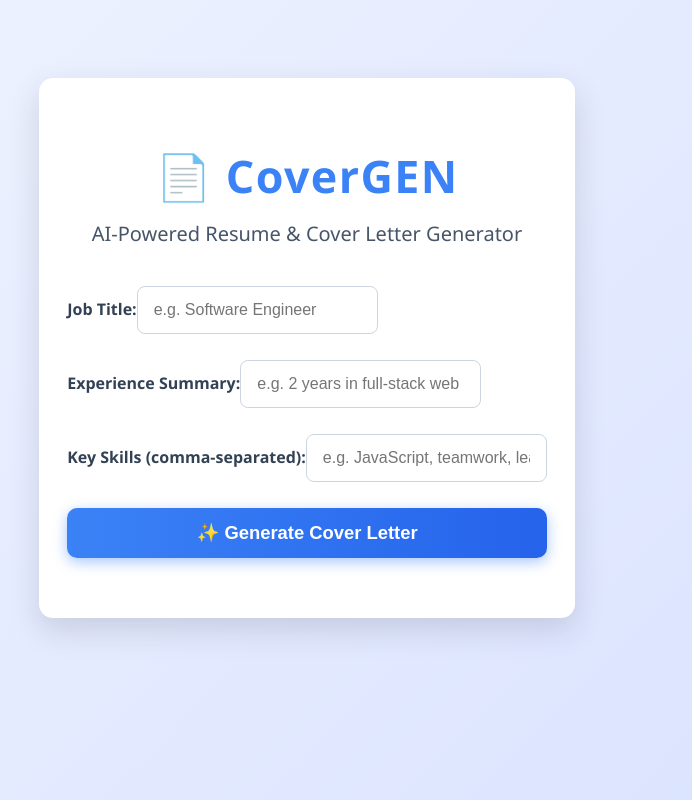
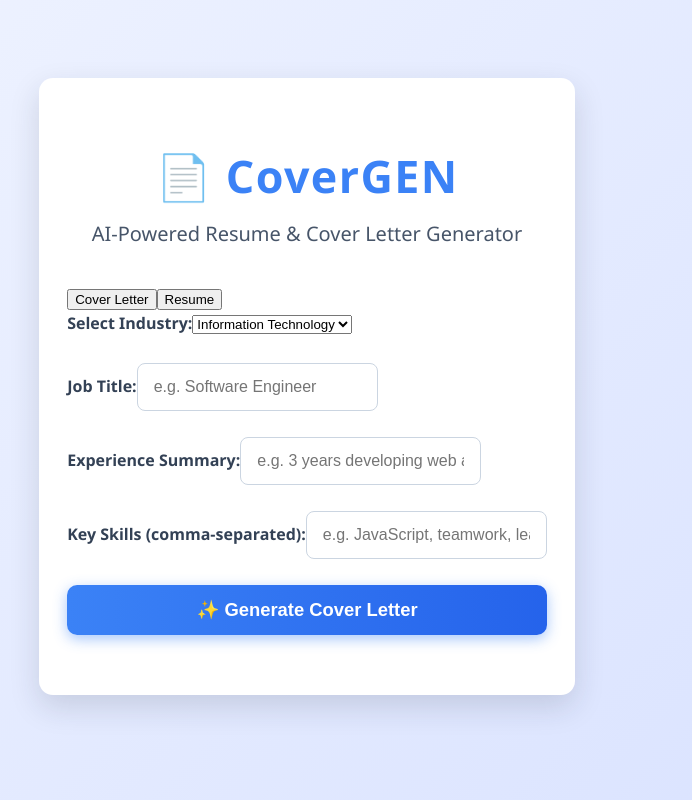
Before and after one commit to Cover-GEn/CoverGen, a React (Create React App) app: page / in a window 1280 px wide. Shown: the whole page, without its empty margins (333-1025 px from the left). Built offline with nearby package versions, Linux system fonts and the light colour scheme.

Commit message:
Update App.js

```diff
--- a/src/App.js
+++ b/src/App.js
@@ -1,31 +1,130 @@
 import React, { useState } from 'react';
 import './styles.css';
 
-function App() {
-  const [jobTitle, setJobTitle] = useState('');
-  const [experience, setExperience] = useState('');
-  const [skills, setSkills] = useState('');
-  const [result, setResult] = useState('');
-
-  const generateContent = () => {
-    const content = `
+const coverLetterTemplates = {
+  IT: ({ jobTitle, experience, skills }) => `
 Dear Hiring Manager,
 
-I am writing to express my strong interest in the position of ${jobTitle}. With a background in ${experience}, I bring a proven ability to apply ${skills} in professional environments. My passion for innovation and my dedication to excellence make me a strong match for your team.
+I am excited to apply for the ${jobTitle} position. With over ${experience} and expertise in ${skills}, I have developed strong problem-solving skills and a passion for cutting-edge technologies.
 
-I am confident that my experience and skill set will allow me to contribute meaningfully to your goals. I welcome the opportunity to further discuss how I can support your team.
+I am confident my background aligns well with your needs, and I look forward to contributing to your innovative team.
+
+Thank you for considering my application.
+
+Sincerely,
+[Your Name]
+`,
+  Marketing: ({ jobTitle, experience, skills }) => `
+Dear Hiring Team,
+
+As a passionate marketer with ${experience} experience in ${skills}, I am eager to bring creativity and data-driven strategies to the ${jobTitle} role.
+
+My ability to craft compelling campaigns and engage audiences will add value to your company.
+
+I appreciate your time and consideration.
+
+Best regards,
+[Your Name]
+`,
+  Healthcare: ({ jobTitle, experience, skills }) => `
+Dear Hiring Manager,
+
+I am applying for the ${jobTitle} position, bringing ${experience} of healthcare experience and strong skills in ${skills}.
+
+My dedication to patient care and teamwork makes me a perfect fit for your organization.
 
 Thank you for your consideration.
 
 Sincerely,
 [Your Name]
-    `;
-    setResult(content.trim());
+`,
+};
+
+const resumeTemplates = {
+  IT: ({ jobTitle, experience, skills, education, achievements }) => `
+[Your Name]
+[Your Contact Information]
+
+Objective
+---------
+Seeking the ${jobTitle} role to leverage ${experience} and skills in ${skills}.
+
+Education
+---------
+${education}
+
+Experience & Achievements
+-------------------------
+${achievements}
+`,
+  Marketing: ({ jobTitle, experience, skills, education, achievements }) => `
+[Your Name]
+[Your Contact Information]
+
+Profile
+--------
+Creative and data-driven marketer with ${experience} in ${skills}.
+
+Education
+---------
+${education}
+
+Key Achievements
+-----------------
+${achievements}
+`,
+  Healthcare: ({ jobTitle, experience, skills, education, achievements }) => `
+[Your Name]
+[Your Contact Information]
+
+Summary
+--------
+Experienced healthcare professional with ${experience} and expertise in ${skills}.
+
+Education
+---------
+${education}
+
+Professional Highlights
+------------------------
+${achievements}
+`,
+};
+
+function App() {
+  const [activeTab, setActiveTab] = useState('coverLetter');
+  const [jobTitle, setJobTitle] = useState('');
+  const [experience, setExperience] = useState('');
+  const [skills, setSkills] = useState('');
+  const [education, setEducation] = useState('');
+  const [achievements, setAchievements] = useState('');
+  const [industry, setIndustry] = useState('IT');
+  const [result, setResult] = useState('');
+
+  const generateContent = () => {
+    if (activeTab === 'coverLetter') {
+      const templateFn = coverLetterTemplates[industry];
+      if (!templateFn) {
+        setResult('Sorry, template not available for this industry.');
+        return;
+      }
+      const content = templateFn({ jobTitle, experience, skills });
+      setResult(content.trim());
+    } else {
+      // Resume
+      const templateFn = resumeTemplates[industry];
+      if (!templateFn) {
+        setResult('Sorry, template not available for this industry.');
+        return;
+      }
+      const content = templateFn({ jobTitle, experience, skills, education, achievements });
+      setResult(content.trim());
+    }
   };
 
   const copyToClipboard = () => {
     navigator.clipboard.writeText(result);
-    alert('Cover letter copied to clipboard!');
+    alert(`${activeTab === 'coverLetter' ? 'Cover letter' : 'Resume'} copied to clipboard!`);
   };
 
   return (
@@ -35,7 +134,37 @@ Sincerely,
         <p>AI-Powered Resume & Cover Letter Generator</p>
       </header>
 
+      <nav className="tab-nav">
+        <button
+          className={activeTab === 'coverLetter' ? 'active' : ''}
+          onClick={() => {
+            setActiveTab('coverLetter');
+            setResult('');
+          }}
+        >
+          Cover Letter
+        </button>
+        <button
+          className={activeTab === 'resume' ? 'active' : ''}
+          onClick={() => {
+            setActiveTab('resume');
+            setResult('');
+          }}
+        >
+          Resume
+        </button>
+      </nav>
+
       <section className="form-section">
+        <label>
+          Select Industry:
+          <select value={industry} onChange={(e) => setIndustry(e.target.value)}>
+            <option value="IT">Information Technology</option>
+            <option value="Marketing">Marketing</option>
+            <option value="Healthcare">Healthcare</option>
+          </select>
+        </label>
+
         <label>
           Job Title:
           <input
@@ -50,7 +179,7 @@ Sincerely,
           Experience Summary:
           <input
             type="text"
-            placeholder="e.g. 2 years in full-stack web development"
+            placeholder="e.g. 3 years developing web applications"
             value={experience}
             onChange={(e) => setExperience(e.target.value)}
           />
@@ -66,15 +195,39 @@ Sincerely,
           />
         </label>
 
+        {activeTab === 'resume' && (
+          <>
+            <label>
+              Education:
+              <textarea
+                placeholder="e.g. B.Sc. Computer Science, University XYZ, 2021"
+                value={education}
+                onChange={(e) => setEducation(e.target.value)}
+                rows={3}
+              />
+            </label>
+
+            <label>
+              Achievements & Experience Details:
+              <textarea
+                placeholder="e.g. Led project X, improved sales by 20%"
+                value={achievements}
+                onChange={(e) => setAchievements(e.target.value)}
+                rows={4}
+              />
+            </label>
+          </>
+        )}
+
         <button className="generate-btn" onClick={generateContent}>
-          ✨ Generate Cover Letter
+          ✨ Generate {activeTab === 'coverLetter' ? 'Cover Letter' : 'Resume'}
         </button>
       </section>
 
       {result && (
         <section className="output-section">
-          <h3>Your Cover Letter:</h3>
-          <textarea readOnly value={result} rows={12} />
+          <h3>Your {activeTab === 'coverLetter' ? 'Cover Letter' : 'Resume'}:</h3>
+          <textarea readOnly value={result} rows={activeTab === 'coverLetter' ? 12 : 18} />
           <button className="copy-btn" onClick={copyToClipboard}>
             📋 Copy to Clipboard
           </button>
```
